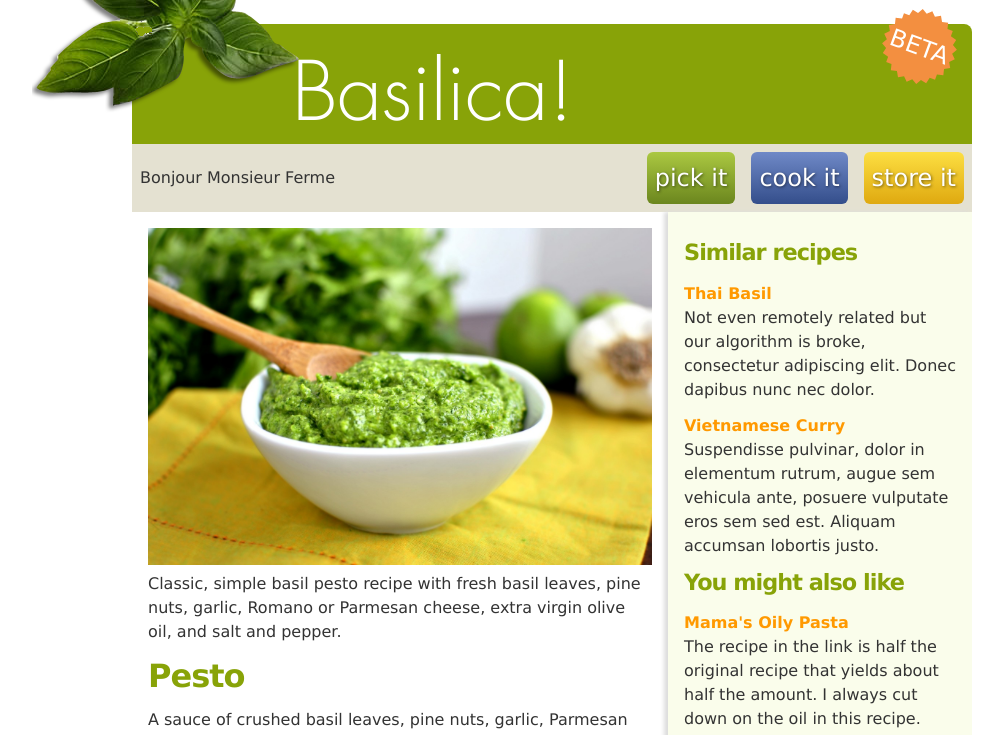
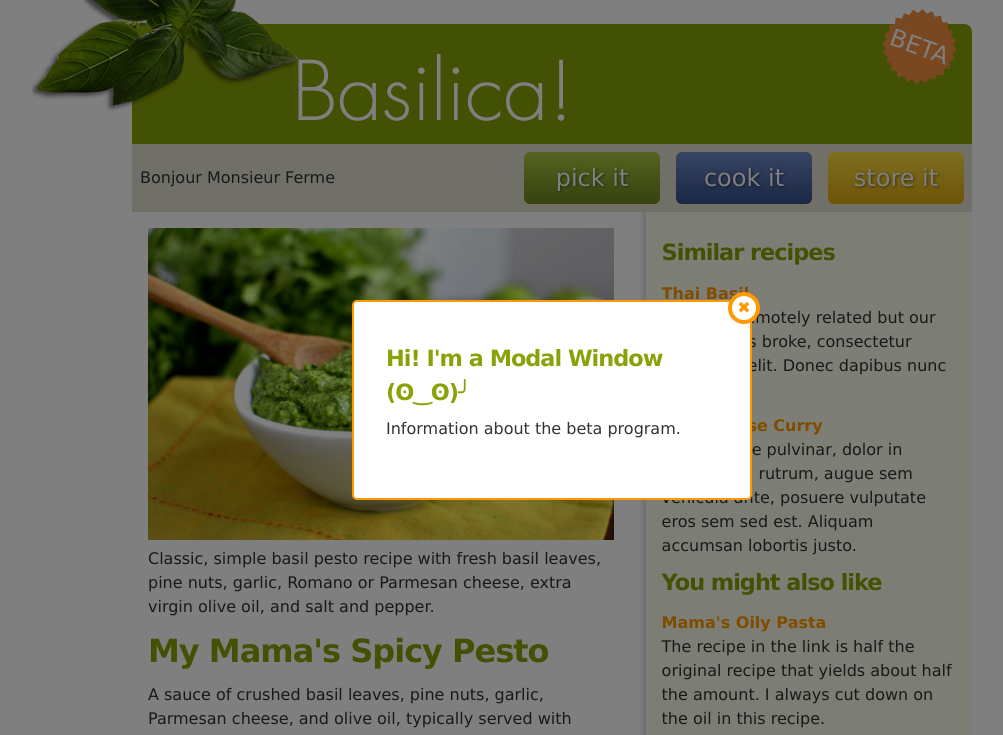
Before and after one commit to torryatco/Basilica, a website: page app/index.html in a window 1280 px wide. Both pictures are taken after a click on the link "BETA". Shown: the top 735 px of the page, without its empty margins (88-1091 px from the left). Drawn offline with Linux system fonts and the light colour scheme.

Commit message:
added popover

```diff
--- a/app/css/styles.css
+++ b/app/css/styles.css
@@ -139,6 +139,7 @@ html {
       color: #fff;
       text-shadow: 1px 1px 3px rgba(0, 0, 0, 0.5);
       border-radius: 6px;
+      min-width: 120px;
       display: inline-block;
       &:hover {
         color: #fff;
@@ -187,6 +188,11 @@ html {
     margin-bottom: 0.5rem;
   }
 
+  article h2 {
+    font-size: 2rem;
+    text-transform: capitalize;
+  }
+
 img {
   width: 100%;
 }
@@ -198,7 +204,7 @@ footer {
   margin-bottom: 2rem;
 }
 
-@media (width > 640px) {
+/* @media (width > 640px) {
   .content {
     display: flex;
   }
@@ -210,4 +216,92 @@ footer {
     box-shadow: -4px 0px 4px #ddd;
   }
 
+} */
+
+@media (width > 600px) {
+  body {
+    display: grid;
+    grid-template-areas:
+      "header"
+      "nav"
+      "content"
+      "footer";
+  }
+  header {
+    grid-area: header;
+  }
+  nav {
+    grid-area: nav;
+  }
+  .content {
+    grid-area: content;
+    display: grid;
+    grid-template-columns: repeat(5, 1fr);
+    grid-column-gap: 1rem;
+  }
+  article {
+    grid-column: span 3;
+  }
+  aside {
+    grid-column: span 2;
+    background: var(--light-green);
+    box-shadow: -4px 0px 4px #ddd;
+  }
+  footer {
+    grid-area: footer;
+  }
+
+
+  .modal-outer {
+    display: grid;
+    justify-content: center;
+    align-items: center;
+    background: rgba(0, 0, 0, 0.5);
+    position: fixed;
+    height: 100vh;
+    width: 100vw;
+    top: 0;
+    left: 0;
+    /* Hide this until we need it */
+    opacity: 0;
+    pointer-events: none;
+    transition: opacity 0.2s;
+  }
+
+  .modal-outer.open {
+    opacity: 1;
+    pointer-events: all;
+  }
+
+  .modal {
+    box-sizing: border-box;
+    max-width: 400px;
+    padding: 2rem;
+    border-radius: 5px;
+    min-height: 200px;
+    border: 2px solid var(--orange);
+    background: white;
+    transform: translateY(-200%);
+    transition: transform 1s linear(0 0%, 0 2.27%, 0.02 4.53%, 0.04 6.8%, 0.06 9.07%, 0.1 11.33%, 0.14 13.6%, 0.25 18.15%, 0.39 22.7%, 0.56 27.25%, 0.77 31.8%, 1 36.35%, 0.89 40.9%, 0.85 43.18%, 0.81 45.45%, 0.79 47.72%, 0.77 50%, 0.75 52.27%, 0.75 54.55%, 0.75 56.82%, 0.77 59.1%, 0.79 61.38%, 0.81 63.65%, 0.85 65.93%, 0.89 68.2%, 1 72.7%, 0.97 74.98%, 0.95 77.25%, 0.94 79.53%, 0.94 81.8%, 0.94 84.08%, 0.95 86.35%, 0.97 88.63%, 1 90.9%, 0.99 93.18%, 0.98 95.45%, 0.99 97.73%, 1 100%)
+  }
+
+  .modal-outer.open .modal {
+    transform: translateY(0);
+  }
+
+
+  .closer {
+    position: absolute;
+    top: -10px;
+    right: -10px;
+    width: 1.5rem;
+    height: 1.5rem;
+    background: #fff;
+    color: var(--orange);
+    border: 4px solid var(--orange);
+    border-radius: 50%;
+    text-align: center;
+    line-height: 1.5rem;
+    cursor: pointer;
+  }
 }
--- a/app/index.html
+++ b/app/index.html
@@ -142,5 +142,15 @@
       <p>Beta until the leaves have wilted</p>
       <p>Copyright Basilica! All Rights Reserved</p>
     </footer>
+
+    <div class="modal-outer">
+      <div class="modal">
+        <h3>Hi! I'm a Modal Window (ʘ‿ʘ)╯</h3>
+        <p>Information about the beta program.</p>
+        <a class="closer" href="#0">✖︎</a>
+      </div>
+    </div>
+
+    <script src="js/index.js"></script>
   </body>
 </html>
--- a/app/js/index.js
+++ b/app/js/index.js
@@ -0,0 +1,38 @@
+const basilChefs = ["mama", "papa", "baby"];
+const basilTexture = ["greasy", "frozen", "spicy"];
+const titleElement = document.querySelector('h2')
+
+function random(array) {
+    const max = array.length
+    const randomIndex = Math.floor(Math.random() * max)
+    return array[randomIndex]
+}
+
+const recipeName = `My ${random(basilChefs)}'s ${random(basilTexture)} pesto`
+
+//console.log(recipeName)
+
+titleElement.innerHTML = recipeName
+
+// === popover === //
+
+const modal = document.querySelector(".modal");
+const modalOuter = document.querySelector(".modal-outer");
+
+
+function showPopover(event) {
+    if (event.target.matches(".beta")) {
+      modalOuter.classList.add("open");
+    } else if (event.target.matches(".closer, .modal-outer")) {
+      modalOuter.classList.remove("open");
+    } else return;
+    event.preventDefault();
+  }
+
+// function showPopover(event) {
+//     if (!event.target.matches(".beta, .closer")) return;
+//     modalOuter.classList.toggle("open");
+//     event.preventDefault();
+//   }
+
+document.addEventListener('click', showPopover)
```
